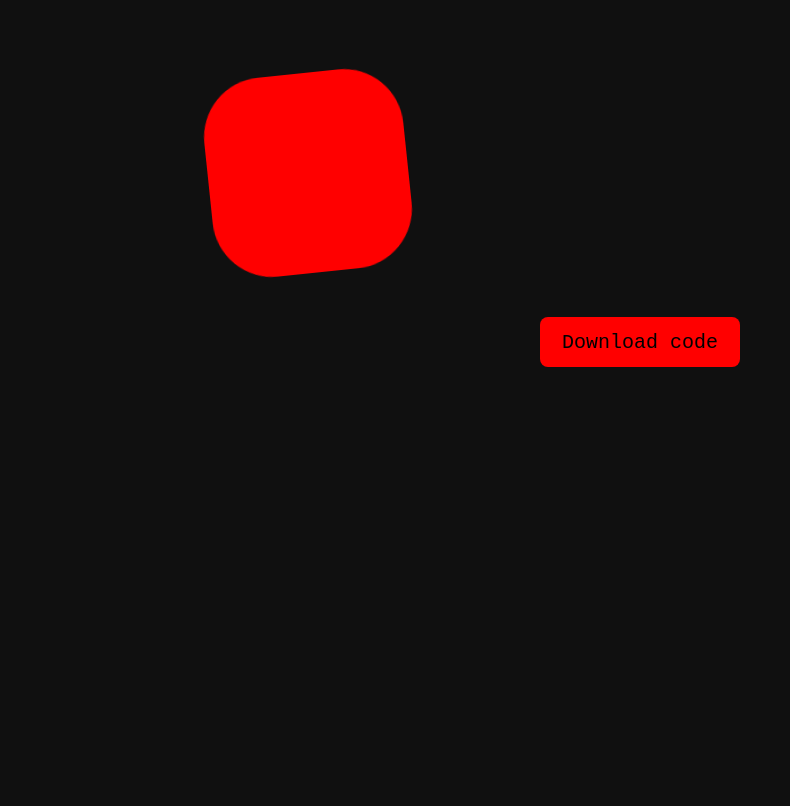
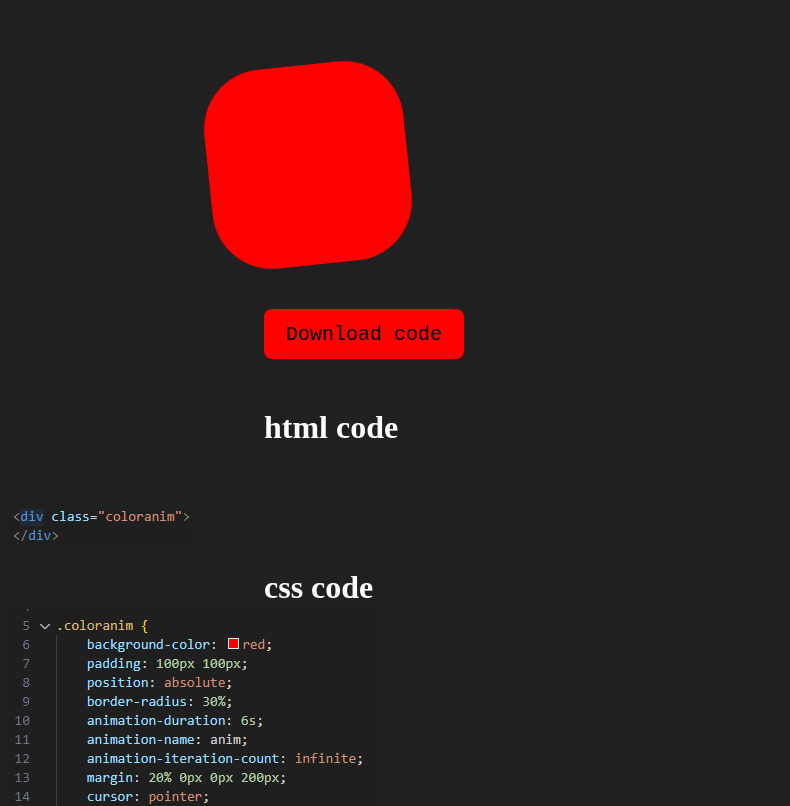
Before and after one commit to whiteedev/code, a plain HTML site: page index.html in a window 1280 px wide. Shown: the part 199-1005 px from the top of the page, without its empty margins (0-790 px from the left). Drawn offline with Linux system fonts and the light colour scheme.

Commit message:
Add files via upload

```diff
--- a/index.css
+++ b/index.css
@@ -1,5 +1,5 @@
 body {
-    background-color: #101010;
+    background-color: #202020;
 }
 
 .coloranim {
@@ -34,13 +34,13 @@ body {
     width: 200px;
     height: 50px;
     font-size: 20px;
-    margin: 500px 0px;
-    text-align: center;
+    margin: 500px 0px 0px 20%;
     border: none;
     border-radius: 8px;
     transition: all 0.5s;
     cursor: pointer;
     font-family: 'Courier New', Courier, monospace;
+    position: absolute;
 }
 
 .c:hover {
@@ -60,6 +60,26 @@ a {
     color: #000;
 }
 
-.center {
-    text-align: center;
+.ht {
+    color: #fff;
+    position: absolute;
+    margin: 600px 0px 0px 20%;
+    position: absolute;
 }
+
+.htm {
+    margin: 700px 0%;
+    position: absolute;
+}
+
+.cs {
+    color: #fff;
+    position: absolute;
+    margin: 760px 0px 0px 20%;
+    position: absolute;
+}
+
+.css {
+    margin: 800px 0%;
+    position: absolute;
+}
--- a/index.html
+++ b/index.html
@@ -8,8 +8,11 @@
 </head>
 <body>
     <div class="coloranim">
-
     </div>
-    <p class="center"><a download href="1anim.whiteedev.rar"><button class="c">Download code</button></a></p>
+    <a download href="1anim.whiteedev.rar"><button class="c">Download code</button></a>
+        <h1 class="ht">html code</h1>
+    <img src="html.png" class="htm" alt="">
+    <h1 class="cs">css code</h1>
+    <img src="css.png" class="css" alt="">
 </body>
 </html>
```
Also changed, not shown: css.png (added), html.png (added).
